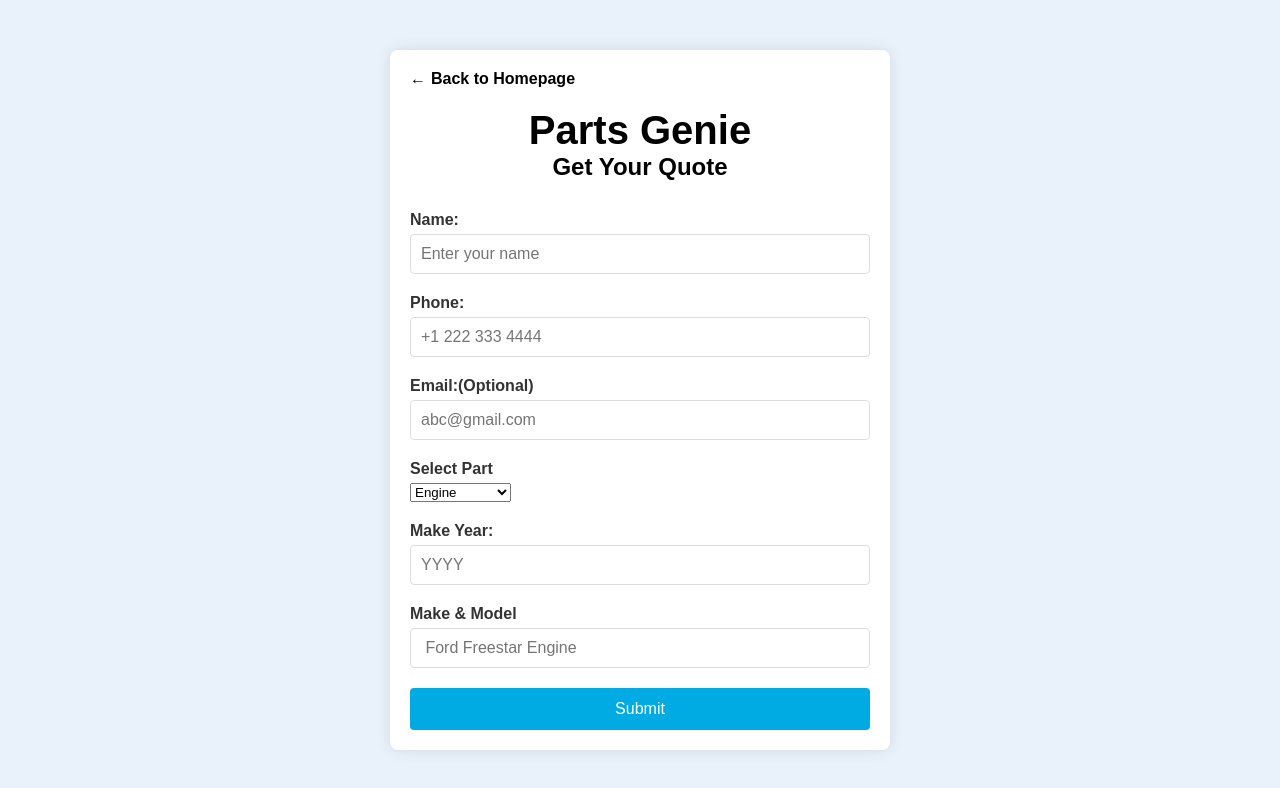
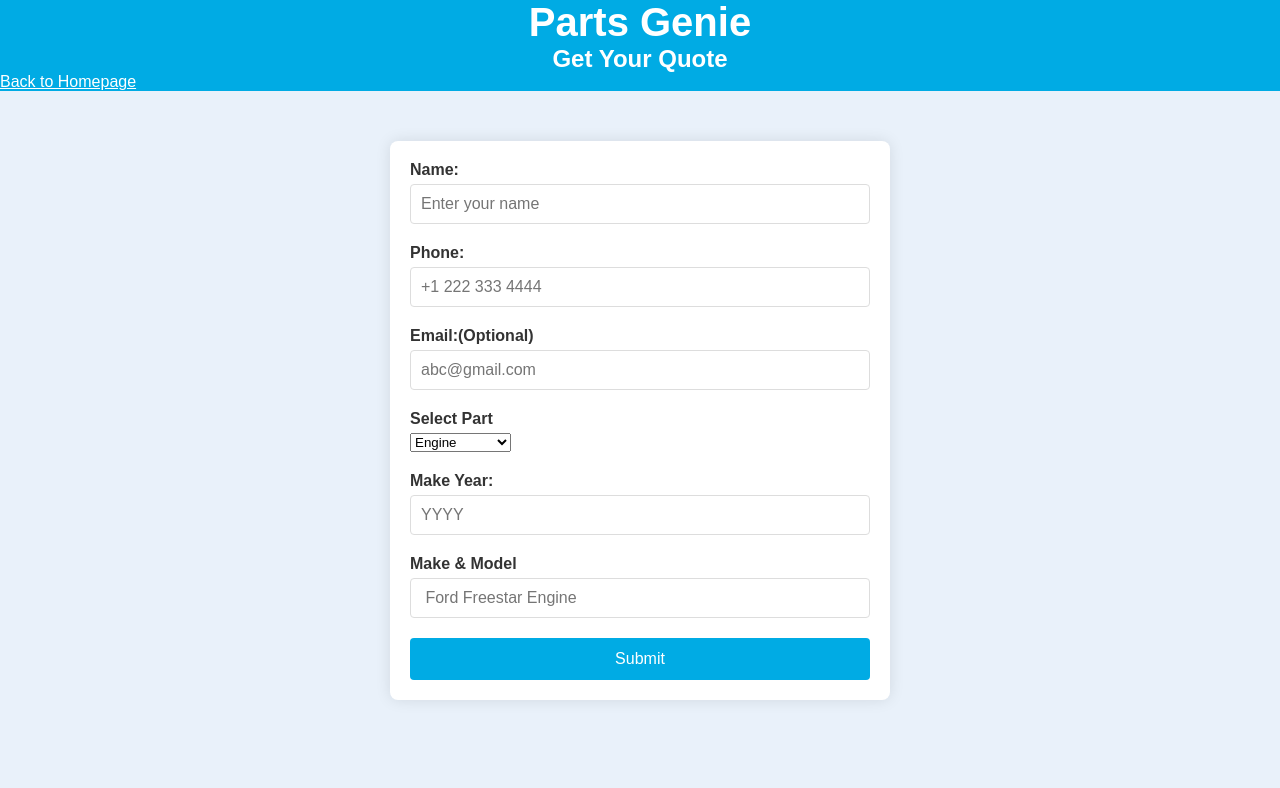
Before and after one commit to AyushRawat42/app2, a website: page public/pages/login.html in a window 1280 px wide. Drawn offline with Linux system fonts and the light colour scheme.

Commit message:
more changes

```diff
--- a/public/pages/login.html
+++ b/public/pages/login.html
@@ -12,11 +12,12 @@
         }
 
         .back-home a {
-            color: black;
+            color: #ffffff;
             text-decoration: none;
             font-weight: bold;
             display: inline-flex;
             align-items: center;
+            background: #00ABE4;
         }
 
         .back-home a:hover {
@@ -121,13 +122,20 @@
         }
 
         .brand-header {
-            text-align: center;
+            /* text-align: center; */
             margin-bottom: 30px;
+            background: #00ABE4;
         }
 
         .brand-header h1 {
-            color: black;
+            color: #ffffff;
             font-size: 2.5em;
+        }
+        .brand-header h2{
+            color: #ffffff;
+        }
+        .brand-header a{
+            color: #ffffff;
         }
 
         @media (max-width: 600px) {
@@ -139,14 +147,22 @@
 
 </head>
 <body>
+    <header>
+        <div class="brand-header">
+            <h1 style="text-align: center;">Parts Genie</h1>
+            <h2 style="text-align: center;">Get Your Quote</h2>
+            <a href="../index.html" style="text-align: left;">Back to Homepage</a>
+        </div>
+    </header>
     <div class="auth-container">
-        <div class="back-home">
-            <a href="../index.html">Back to Homepage</a>
-        </div>
-        <div class="brand-header">
-            <h1>Parts Genie</h1>
-            <h2>Get Your Quote</h2>
-        </div>
+        <!-- <div class="back-home">
+
+        </div> -->
+        <!-- <div class="brand-header">
+            <h1 style="text-align: center;">Parts Genie</h1>
+            <h2 style="text-align: center;">Get Your Quote</h2>
+            <a href="../index.html" style="text-align: left;">Back to Homepage</a>
+        </div> -->
 <!--
         <div class="tabs">
             <button class="tab active" onclick="showForm('login')">Login</button>
```
Also changed, not shown: public/index.html (+5 -2 lines), public/pages/cart.html (+3 -3 lines), public/pages/shop-engines.html (+5 -5 lines), public/pages/shop-transmission.html (+9 -4 lines), public/pages/shop-turbos.html (+8 -4 lines).
